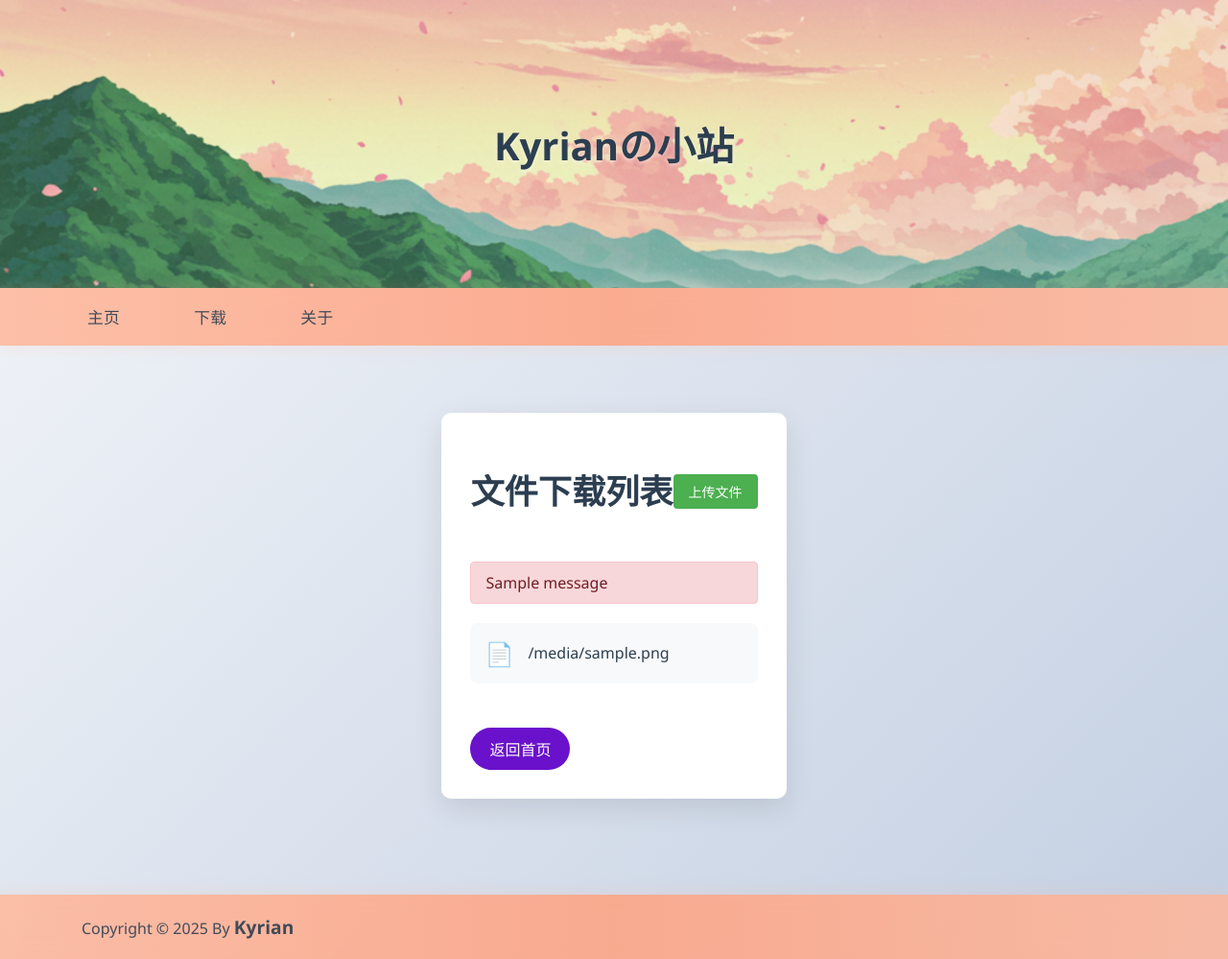
After one commit to Ntzy123/web_server, a Flask app: template templates/download.html in a window 1280 px wide. The commit adds this page. Shown: the whole page at 96% size. Run offline with Flask 3, Linux system fonts and the light colour scheme; the template is opened without the code that fills it: most values are stand-ins (such as "Sample title", 1, 10 or a date in 2020); one stand-in notice (Sample message) is shown.

Commit message:
Update 2025.4.27 0:16

```diff
--- a/main.py
+++ b/main.py
@@ -27,7 +27,7 @@ def list_files(directory):
 @app.route('/download')
 def list_directory():
     files = list_files(DOWNLOAD_DIRECTORY)
-    return render_template('file_list.html', files=files)
+    return render_template('download.html', files=files)
 
 #下载文件
 @app.route('/download/<filename>')
--- /dev/null
+++ b/static/css/download.css
@@ -0,0 +1,322 @@
+/* 基础布局样式 */
+body {
+    font-family: 'Segoe UI', Tahoma, Geneva, Verdana, sans-serif;
+    background: linear-gradient(135deg, #f5f7fa 0%, #c3cfe2 100%);
+    margin: 0;
+    padding: 0;
+    color: #333;
+}
+
+.main-container {
+    max-width: 1600px;
+    margin: 20px auto 0;
+    padding: 0 20px;
+    box-sizing: border-box;
+}
+
+.download-content {
+    background: rgba(255, 255, 255, 0.95);
+    border-radius: 15px;
+    padding: 30px;
+    box-shadow: 0 5px 15px rgba(255, 182, 153, 0.1);
+    border: 1px solid rgba(255, 182, 153, 0.1);
+}
+
+.header {
+    display: flex;
+    justify-content: space-between;
+    align-items: center;
+    margin-bottom: 30px;
+}
+
+.container {
+    max-width: 1600px;
+    margin: 50px auto;
+    padding: 30px;
+    background: white;
+    border-radius: 10px;
+    box-shadow: 0 10px 30px rgba(0, 0, 0, 0.1);
+}
+
+h1 {
+    color: #2c3e50;
+    text-align: center;
+    margin-bottom: 30px;
+    font-size: 2.2rem;
+}
+
+.flash-messages {
+    margin-bottom: 20px;
+}
+
+.flash-message {
+    padding: 10px 15px;
+    margin-bottom: 10px;
+    border-radius: 4px;
+    background-color: #f8d7da;
+    color: #721c24;
+    border: 1px solid #f5c6cb;
+}
+
+.file-list {
+    list-style: none;
+    padding: 0;
+}
+
+.file-item {
+    display: flex;
+    align-items: center;
+    padding: 15px;
+    margin-bottom: 10px;
+    background: #f8f9fa;
+    border-radius: 8px;
+    transition: all 0.3s ease;
+}
+
+.file-item:hover {
+    background: #e9ecef;
+    transform: translateX(5px);
+}
+
+.file-icon {
+    margin-right: 15px;
+    color: #6a11cb;
+    font-size: 1.5rem;
+}
+
+.file-link {
+    flex-grow: 1;
+    color: #2c3e50;
+    text-decoration: none;
+    font-weight: 500;
+}
+
+.file-link:hover {
+    color: #6a11cb;
+}
+
+.back-link {
+    display: inline-block;
+    margin-top: 30px;
+    padding: 10px 20px;
+    background: #6a11cb;
+    color: white;
+    text-decoration: none;
+    border-radius: 30px;
+    transition: all 0.3s ease;
+}
+
+.back-link:hover {
+    background: #2575fc;
+    transform: translateY(-2px);
+}
+
+.empty-message {
+    text-align: center;
+    color: #7f8c8d;
+    font-style: italic;
+    padding: 20px;
+}
+
+.upload-section {
+    margin-top: 30px;
+    padding: 20px;
+    background-color: #f5f5f5;
+    border-radius: 5px;
+}
+
+.upload-section h2 {
+    color: #2c3e50;
+    margin-bottom: 20px;
+    font-size: 1.5rem;
+}
+
+.upload-form {
+    display: flex;
+    flex-direction: column;
+    gap: 15px;
+}
+
+.form-group {
+    display: flex;
+    align-items: center;
+}
+
+.file-label, .key-label {
+    width: 100px;
+    font-weight: bold;
+}
+
+.file-input, .key-input {
+    padding: 8px;
+    border: 1px solid #ddd;
+    border-radius: 4px;
+    width: 100%;  /* 确保两个输入框宽度相同 */
+    box-sizing: border-box;  /* 包含padding和border在内的宽度计算 */
+}
+
+.upload-button {
+    padding: 10px 15px;
+    background-color: #4CAF50;
+    color: white;
+    border: none;
+    border-radius: 4px;
+    cursor: pointer;
+    align-self: flex-start;
+}
+
+.upload-button:hover {
+    background-color: #45a049;
+}
+
+.header {
+    display: flex;
+    justify-content: space-between;
+    align-items: center;
+    margin-bottom: 30px;
+}
+
+.upload-btn {
+    padding: 10px 20px;
+    background: #6a11cb;
+    color: white;
+    border: none;
+    border-radius: 30px;
+    cursor: pointer;
+    font-size: 1rem;
+}
+
+.upload-btn:hover {
+    background: #2575fc;
+}
+
+.modal {
+    display: none;
+    position: fixed;
+    z-index: 1;
+    left: 0;
+    top: 0;
+    width: 100%;
+    height: 100%;
+    background-color: rgba(0,0,0,0.5);
+}
+
+.modal-content {
+    background-color: #fefefe;
+    margin: 15% auto;
+    padding: 20px;
+    border-radius: 10px;
+    width: 80%;
+    max-width: 500px;
+    position: relative;
+}
+
+.close {
+    position: absolute;
+    right: 20px;
+    top: 10px;
+    font-size: 28px;
+    font-weight: bold;
+    cursor: pointer;
+}
+
+.close:hover {
+    color: #6a11cb;
+}
+
+/* 头部样式 */
+.header {
+display: flex;
+justify-content: space-between;
+align-items: center;
+margin-bottom: 20px;
+}
+
+/* 上传按钮样式 */
+.upload-btn {
+padding: 8px 16px;
+background-color: #4CAF50;
+color: white;
+border: none;
+border-radius: 4px;
+cursor: pointer;
+font-size: 14px;
+}
+
+
+.upload-btn:hover {
+background-color: #45a049;
+}
+
+/* 模态窗口样式 */
+.modal {
+display: none;
+position: fixed;
+z-index: 1;
+left: 0;
+top: 0;
+width: 100%;
+height: 100%;
+background-color: rgba(0,0,0,0.4);
+}
+
+.modal-content {
+background-color: #fefefe;
+margin: 15% auto;
+padding: 20px;
+border: 1px solid #888;
+width: 50%;
+max-width: 500px;
+border-radius: 5px;
+}
+
+.close {
+color: #aaa;
+float: right;
+font-size: 28px;
+font-weight: bold;
+cursor: pointer;
+}
+
+.close:hover {
+color: black;
+}
+
+/* 上传表单样式 */
+.upload-form {
+display: flex;
+flex-direction: column;
+gap: 15px;
+}
+
+.form-group {
+display: flex;
+flex-direction: column;
+}
+
+.file-label, .key-label {
+margin-bottom: 5px;
+font-weight: bold;
+}
+
+.file-input, .key-input {
+padding: 8px;
+border: 1px solid #ddd;
+border-radius: 4px;
+width: 45%;  /* 确保两个输入框宽度相同 */
+box-sizing: border-box;  /* 包含padding和border在内的宽度计算 */
+}
+
+.upload-button {
+padding: 10px;
+background-color: #4CAF50;
+color: white;
+border: none;
+border-radius: 4px;
+cursor: pointer;
+margin-top: 10px;
+}
+
+.upload-button:hover {
+background-color: #45a049;
+}
--- /dev/null
+++ b/templates/download.html
@@ -0,0 +1,106 @@
+<!DOCTYPE html>
+<html lang="zh">
+<head>
+    <meta charset="UTF-8">
+    <meta name="viewport" content="width=device-width, initial-scale=1.0">
+    <title>下载 - Kyrianの小站</title>
+    <link rel="stylesheet" href="/static/css/common.css">
+    <link rel="stylesheet" href="/static/css/download.css">
+</head>
+<body>
+     <!-- 顶部栏(与主页相同) -->
+     <div class="site-title">
+        <img src="/static/images/header-bg.png" alt="Header Background">
+        <h1>Kyrianの小站</h1>
+    </div>
+
+    <div class="nav-bar">
+        <div class="nav-container">
+            <div class="nav-links">
+                <a href="/">主页</a>
+                <a href="../download">下载</a>
+                <a href="/about">关于</a>
+            </div>
+        </div>
+    </div>
+
+    <!-- 下载内容区域 -->
+    <div class="main-container">
+        <div class="container">
+            <div class="header">
+                <h1>文件下载列表</h1>
+                <button class="upload-btn" onclick="openUploadModal()">上传文件</button>
+            </div>
+
+            {% with messages = get_flashed_messages() %}
+            {% if messages %}
+            <div class="flash-messages">
+                {% for message in messages %}
+                <div class="flash-message">{{ message }}</div>
+                {% endfor %}
+            </div>
+            {% endif %}
+            {% endwith %}
+
+            {% if files %}
+            <ul class="file-list">
+                {% for file in files %}
+                <li class="file-item">
+                    <span class="file-icon">📄</span>
+                    <a href="/download/{{ file }}" class="file-link">{{ file }}</a>
+                </li>
+                {% endfor %}
+            </ul>
+            {% else %}
+            <p class="empty-message">当前没有可下载的文件</p>
+            {% endif %}
+
+            <a href="/" class="back-link">返回首页</a>
+        </div>
+
+        <!-- 上传模态窗口 -->
+        <div id="uploadModal" class="modal">
+            <div class="modal-content">
+                <span class="close" onclick="closeUploadModal()">&times;</span>
+                <h2>上传文件</h2>
+                <form action="/upload" method="post" enctype="multipart/form-data" class="upload-form">
+                    <div class="form-group">
+                        <label for="file" class="file-label">选择文件:</label>
+                        <input type="file" id="file" name="file" class="file-input" required>
+                    </div>
+                    <div class="form-group">
+                        <label for="secret_key" class="key-label">上传密钥:</label>
+                        <input type="password" id="secret_key" name="secret_key" class="key-input" required>
+                    </div>
+                    <button type="submit" class="upload-button">确认上传</button>
+                </form>
+            </div>
+        </div>
+    </div>
+
+    <!-- 底部栏(与主页相同) -->
+    <footer class="footer">
+        <div class="footer-content">
+            <div class="copyright">Copyright © 2025 By <a href="/"><span>Kyrian</span></a></div>
+        </div>
+    </footer>
+
+    <script>
+        function openUploadModal() {
+            document.getElementById('uploadModal').style.display = 'block';
+        }
+
+        function closeUploadModal() {
+            document.getElementById('uploadModal').style.display = 'none';
+        }
+
+        // 点击模态窗口外部关闭窗口
+        window.onclick = function (event) {
+            const modal = document.getElementById('uploadModal');
+            if (event.target == modal) {
+                closeUploadModal();
+            }
+        }
+    </script>
+</body>
+</html>
```
Also changed, not shown: static/css/about.css (added, +67 -0 lines), templates/about.html (+17 -93 lines).
